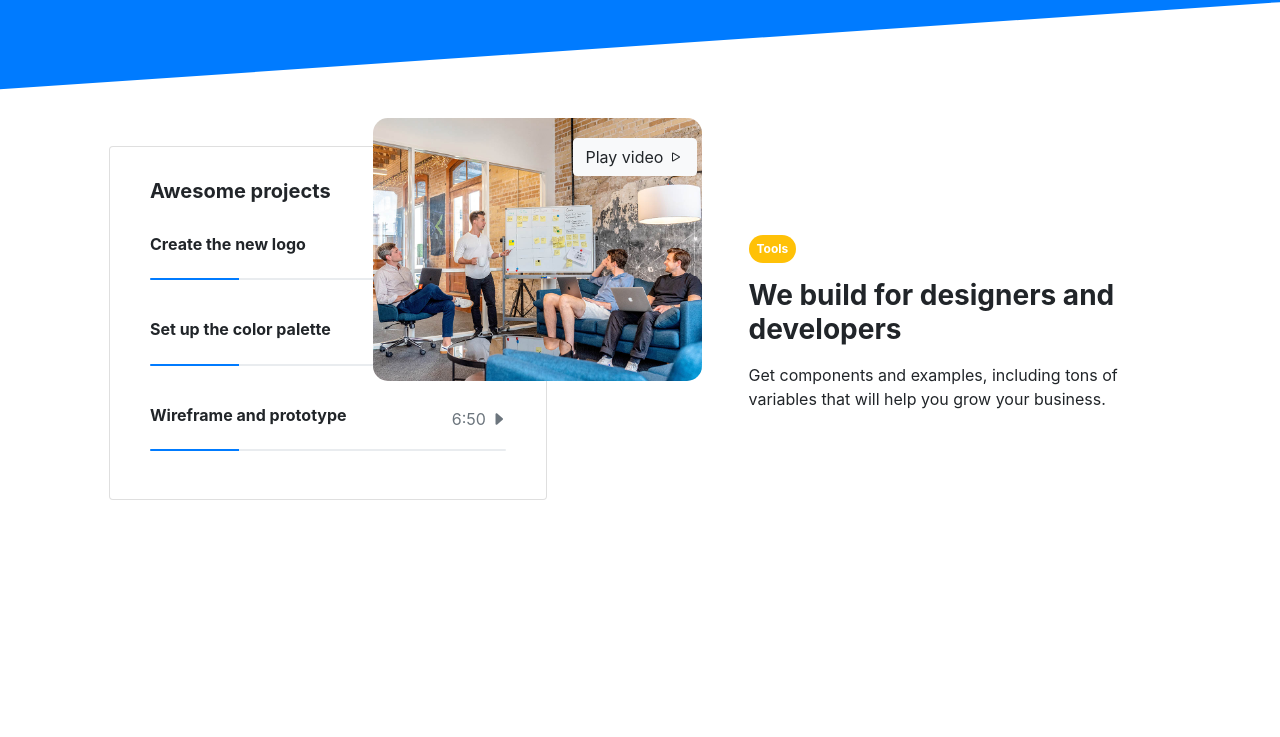
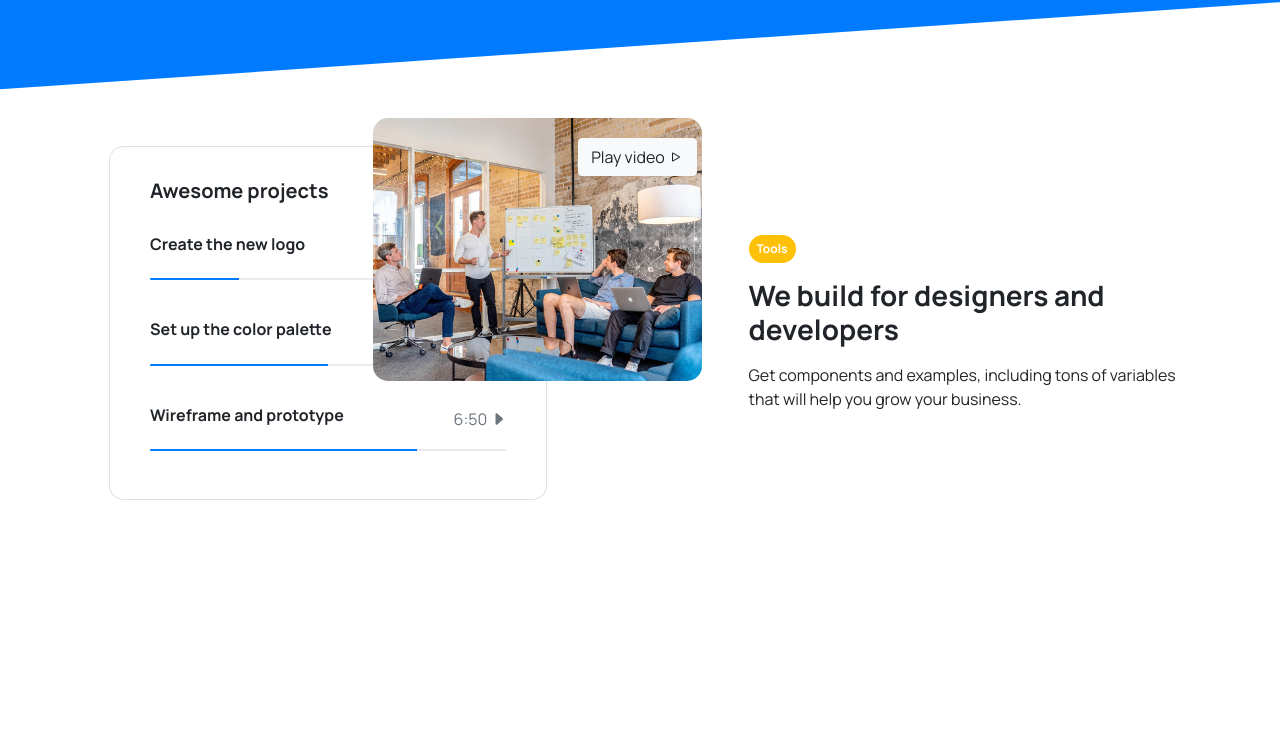
Before and after one commit to ko2m0/odoo-test, a website: page index.html in a window 1280 px wide. Shown: the part 711-1448 px from the top of the page. Drawn offline with nearby package versions, Linux system fonts and the light colour scheme.

Commit message:
5th commit

```diff
--- a/index.html
+++ b/index.html
@@ -13,7 +13,8 @@
     <link href="https://fonts.googleapis.com/css2?family=Manrope:wght@200..800&display=swap" rel="stylesheet">
 
     <!-- CSS -->
-<link href="css/styles.css" rel="stylesheet">
+    <link href="css/styles.css" rel="stylesheet">
+    <link rel="stylesheet" href="https://cdn.jsdelivr.net/npm/bootstrap-icons@1.11.3/font/bootstrap-icons.min.css">
 
   </head>
   <body >
@@ -222,7 +223,7 @@
                                     <div class="py-3">
                                         <!-- Progress Bar -->
                                         <div class="progress" style="height: 2px;">
-                                            <div class="progress-bar" role="progressbar" style="width: 25%;" aria-valuenow="25" aria-valuemin="0"
+                                            <div class="progress-bar" role="progressbar" style="width: 50%;" aria-valuenow="25" aria-valuemin="0"
                                                 aria-valuemax="100"></div>
                                         </div>
                                     </div>
@@ -235,7 +236,7 @@
                                     <div class="py-3">
                                         <!-- Progress Bar -->
                                         <div class="progress" style="height: 2px;">
-                                            <div class="progress-bar" role="progressbar" style="width: 25%;" aria-valuenow="25" aria-valuemin="0"
+                                            <div class="progress-bar" role="progressbar" style="width: 75%;" aria-valuenow="25" aria-valuemin="0"
                                                 aria-valuemax="100"></div>
                                         </div>
                                     </div>
@@ -908,8 +909,9 @@
     <!-- /Footer -->
 </div>
 
-<link rel="stylesheet" href="https://cdn.jsdelivr.net/npm/bootstrap@4.6.2/dist/css/bootstrap.min.css" integrity="sha384-xOolHFLEh07PJGoPkLv1IbcEPTNtaed2xpHsD9ESMhqIYd0nLMwNLD69Npy4HI+N" crossorigin="anonymous">
-<script src="https://cdn.jsdelivr.net/npm/bootstrap@4.6.2/dist/js/bootstrap.bundle.min.js" integrity="sha384-Fy6S3B9q64WdZWQUiU+q4/2Lc9npb8tCaSX9FK7E8HnRr0Jz8D6OP9dO5Vg3Q9ct" crossorigin="anonymous"></script>
+
+<script src="/node_modules/jquery/dist/jquery.slim.min.js"></script>
+<script src="/node_modules/bootstrap/dist/js/bootstrap.bundle.min.js"></script>
 
 </body>
 </html>
```
